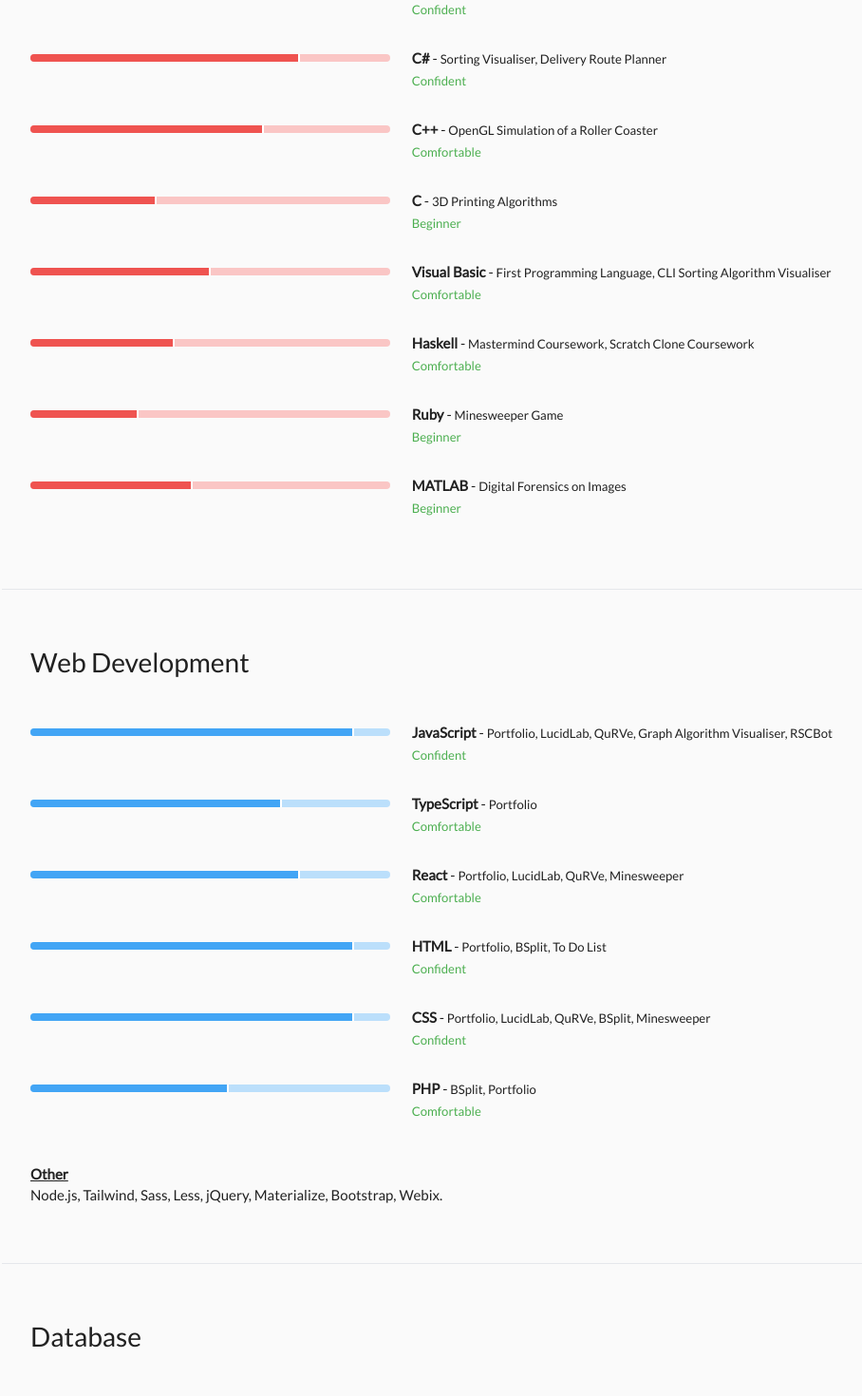
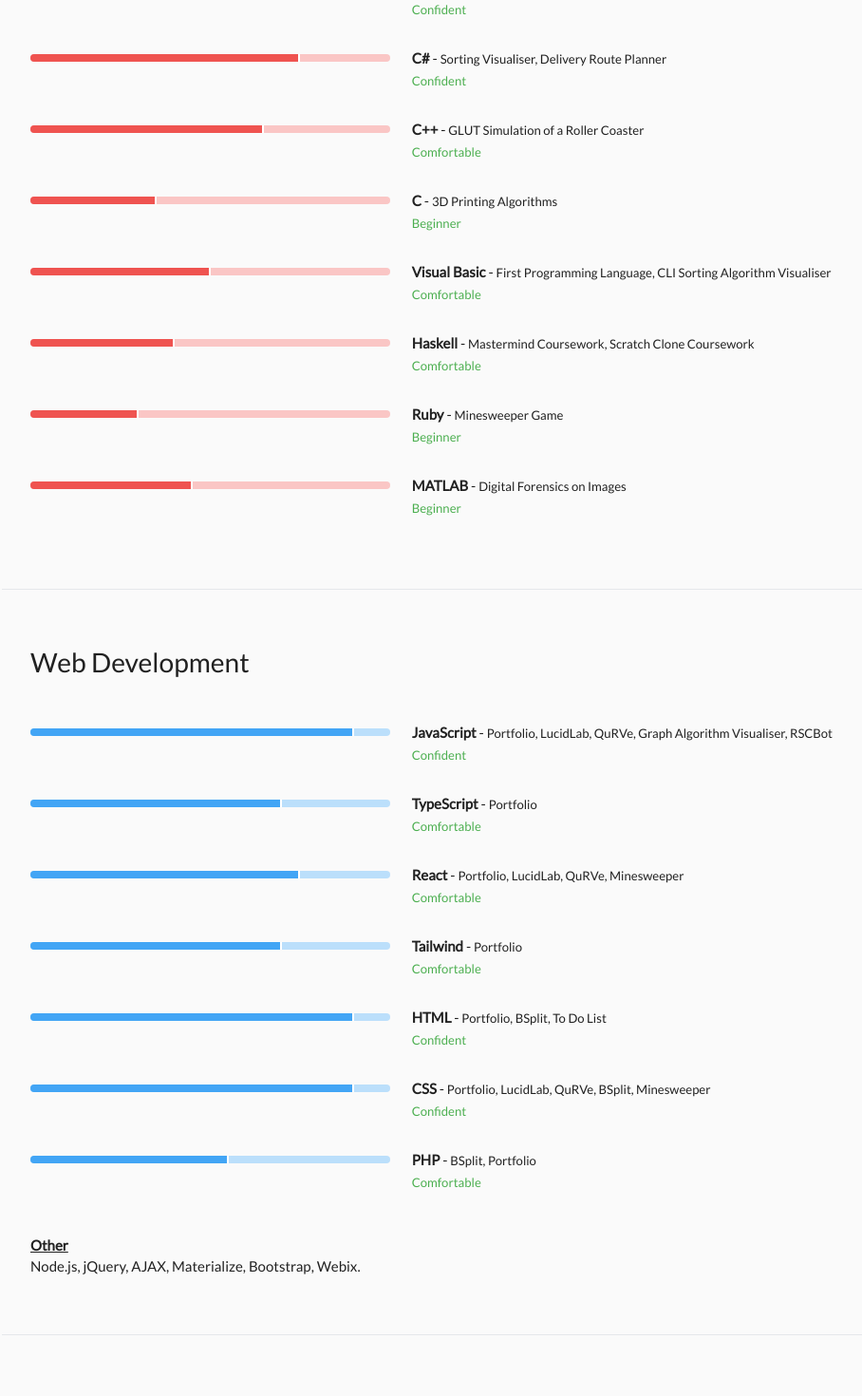
Before and after one commit to KyleGough/portfolio, a React (Create React App) app: page /about in a window 1280 px wide. Shown: the part 1400-2870 px from the top of the page at 95% size, without its empty margins (28-936 px from the left). Built offline with nearby package versions, Linux system fonts and the light colour scheme.

Commit message:
Tailwind added, other technologies removed

```diff
--- a/src/About.tsx
+++ b/src/About.tsx
@@ -19,7 +19,7 @@ export default function About() {
         ["Python", "w-[90%]", "Logical Sudoku Solver, Machine Learning, Image Analysis", "Confident"],
         ["Java", "w-[80%]", "Robot Maze Environment, Steganography, Witter", "Confident"],
         ["C#", "w-[75%]", "Sorting Visualiser, Delivery Route Planner", "Confident"],
-        ["C++", "w-[65%]", "OpenGL Simulation of a Roller Coaster", "Comfortable"],
+        ["C++", "w-[65%]", "GLUT Simulation of a Roller Coaster", "Comfortable"],
         ["C", "w-[35%]", "3D Printing Algorithms", "Beginner"],
         ["Visual Basic", "w-[50%]", "First Programming Language, CLI Sorting Algorithm Visualiser", "Comfortable"],
         ["Haskell", "w-[40%]", "Mastermind Coursework, Scratch Clone Coursework", "Comfortable"],
@@ -31,6 +31,7 @@ export default function About() {
         ["JavaScript", "w-[90%]", "Portfolio, LucidLab, QuRVe, Graph Algorithm Visualiser, RSCBot", "Confident"],
         ["TypeScript", "w-[70%]", "Portfolio", "Comfortable"],
         ["React", "w-[75%]", "Portfolio, LucidLab, QuRVe, Minesweeper", "Comfortable"],
+        ["Tailwind", "w-[70%]", "Portfolio", "Comfortable"],
         ["HTML", "w-[90%]", "Portfolio, BSplit, To Do List", "Confident"],
         ["CSS", "w-[90%]", "Portfolio, LucidLab, QuRVe, BSplit, Minesweeper", "Confident"],
         ["PHP", "w-[55%]", "BSplit, Portfolio", "Comfortable"]
@@ -125,7 +126,7 @@ export default function About() {
                 );
             })}
             <p className='font-extrabold mt-8 underline text-center md:text-left'>Other</p>
-            <p className='text-center md:text-left'>Node.js, Tailwind, Sass, Less, jQuery, Materialize, Bootstrap, Webix.</p>
+            <p className='text-center md:text-left'>Node.js, jQuery, AJAX, Materialize, Bootstrap, Webix.</p>
         </Section>
 
         <Divider />
--- a/src/projects/CaveExploration.tsx
+++ b/src/projects/CaveExploration.tsx
@@ -35,7 +35,7 @@ export default function CaveExploration() {
 
             <div className='flex flex-row flex-wrap items-center mt-8'>
                 <Chip name='C++' />
-                <Chip name='OpenGL' />
+                <Chip name='GLUT' />
             </div>
         </Section>
 
--- a/src/projects/RollerCoaster.tsx
+++ b/src/projects/RollerCoaster.tsx
@@ -9,7 +9,7 @@ import Screenshots from '../components/Screenshots';
 export default function RollerCoaster() {
 
     useEffect(() => {
-        document.title = 'Roller Coaster - OpenGL Coaster Simulation';
+        document.title = 'Roller Coaster Simulation';
     }, []);
 
     const images = [
@@ -29,7 +29,7 @@ export default function RollerCoaster() {
 
             <div className='flex flex-row flex-wrap items-center mt-8'>
                 <Chip name='C++' />
-                <Chip name='OpenGL' />
+                <Chip name='GLUT' />
             </div>
         </Section>
 
```
